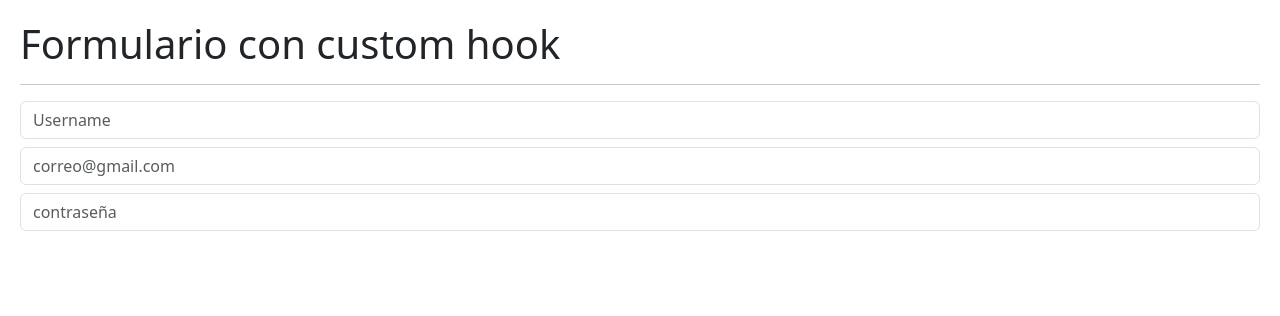
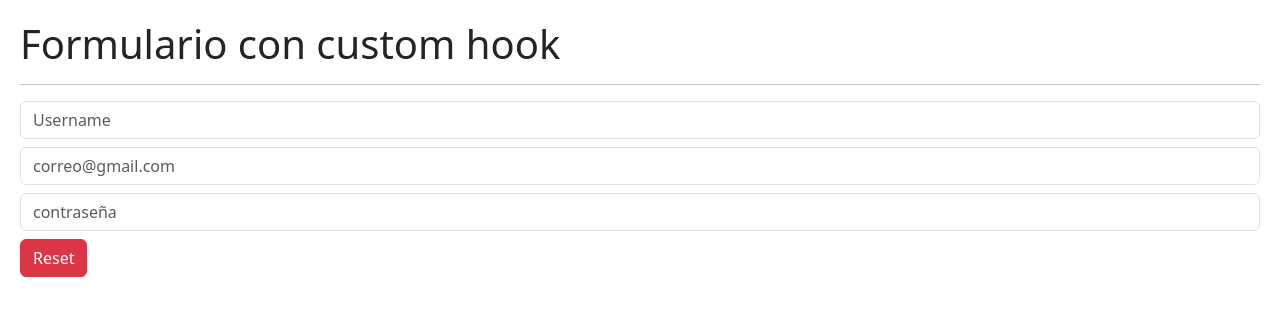
Before and after one commit to David-Josue-Murillo/Hook-App, a React (Vite) app: page / in a window 1280 px wide. Shown: the top 316 px of the page. Built offline with nearby package versions, Linux system fonts and the light colour scheme.

Commit message:
FUncion de reset incluida en el useForm

```diff
--- a/src/02-useEffect/FormWithCustomHook.jsx
+++ b/src/02-useEffect/FormWithCustomHook.jsx
@@ -4,13 +4,12 @@ import { useForm } from "../hooks/useForm";
 export const FormWithCustomHook = () => {
 
 
-    const {formState, onInputChange, username, email, password} = useForm(
-        {
+    const {formState, onInputChange, onResetForm, username, email, password} = useForm({
             username: '',
             email: '',
             password: ''
         }
-    )
+    );
 
     useEffect( () => {
         console.log("FormState Changed!!!");
@@ -48,6 +47,8 @@ export const FormWithCustomHook = () => {
                 value={password}
                 onChange={onInputChange}
             />
+
+            <button onClick={ onResetForm } className="btn btn-danger mt-2">Reset</button>
         </>
     )
 }
--- a/src/hooks/useForm.js
+++ b/src/hooks/useForm.js
@@ -12,9 +12,14 @@ export const useForm = (initialForm = {}) => {
         });
     }
 
+    const onResetForm = () => {
+        setFormState(initialForm)
+    }
+
     return {
         ...formState,
         formState,
-        onInputChange
+        onInputChange,
+        onResetForm
   }
 }
```
